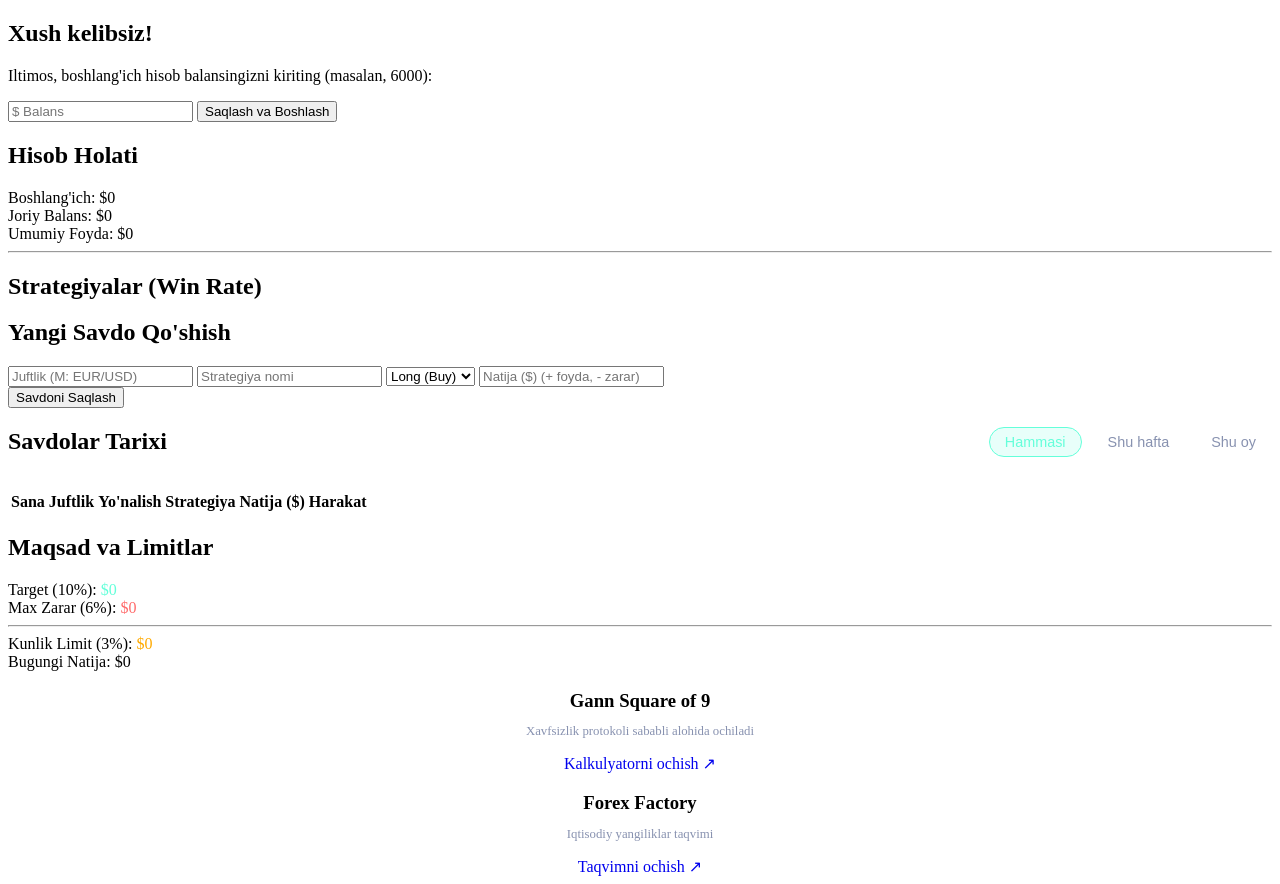
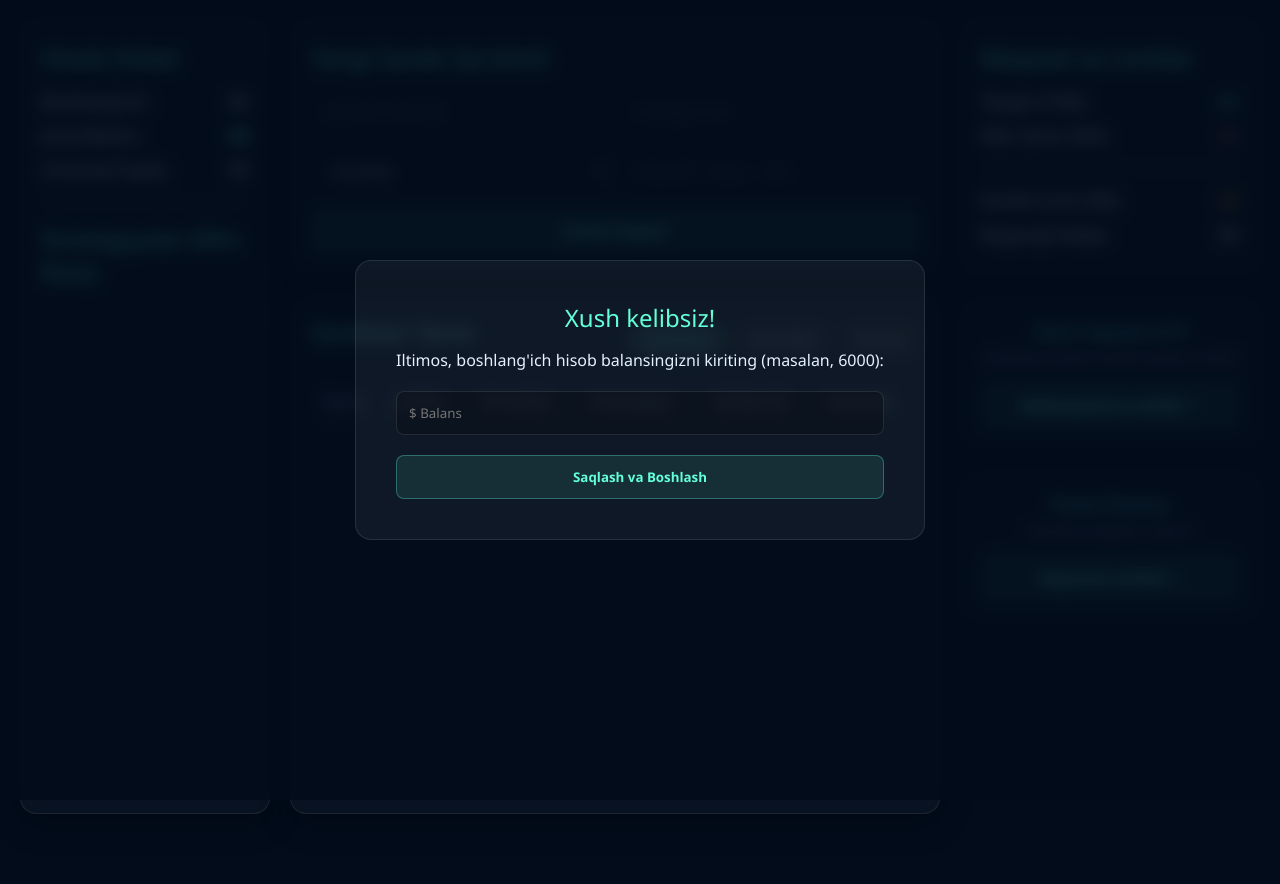
Before and after one commit to jorjwinston/jorjwinston.github.io, a plain HTML site: page index.html in a window 1280 px wide. After the commit the page ends 814 px from the top, so only its background shows below. Drawn offline with Linux system fonts and the light colour scheme.

Commit message:
Update style.css

```diff
--- a/style.css
+++ b/style.css
@@ -1,4 +1,165 @@
-/* Filtrlash tugmalari */
+* {
+    margin: 0;
+    padding: 0;
+    box-sizing: border-box;
+    font-family: 'Segoe UI', Tahoma, Geneva, Verdana, sans-serif;
+}
+
+body {
+    background-color: #020c1b; /* Deep Navy Blue */
+    color: #e6f1ff;
+    height: 100vh;
+    overflow: hidden; /* Desktop uchun qotirilgan ekran */
+}
+
+/* Glassmorphism Asosi */
+.glass-panel {
+    background: rgba(255, 255, 255, 0.03);
+    backdrop-filter: blur(12px);
+    -webkit-backdrop-filter: blur(12px);
+    border: 1px solid rgba(255, 255, 255, 0.08);
+    border-radius: 16px;
+    padding: 20px;
+    box-shadow: 0 8px 32px 0 rgba(0, 0, 0, 0.3);
+}
+
+.container {
+    display: grid;
+    grid-template-columns: 250px 1fr 300px; /* O'ng panel kengligi biroz to'g'rilandi */
+    gap: 20px;
+    padding: 20px;
+    height: 100vh;
+}
+
+h2, h3 {
+    margin-bottom: 15px;
+    font-weight: 500;
+    color: #64ffda; /* Minimalist yashil urg'u */
+}
+
+hr {
+    border: 0;
+    height: 1px;
+    background: rgba(255, 255, 255, 0.1);
+    margin: 20px 0;
+}
+
+/* Statistika */
+.stat-box {
+    display: flex;
+    justify-content: space-between;
+    margin-bottom: 10px;
+    font-size: 1.1rem;
+}
+
+.highlight {
+    color: #64ffda;
+    font-weight: bold;
+}
+
+/* Formalar va Tugmalar */
+.form-grid {
+    display: grid;
+    grid-template-columns: 1fr 1fr;
+    gap: 15px;
+    margin-bottom: 15px;
+}
+
+input, select {
+    width: 100%;
+    padding: 12px;
+    background: rgba(0, 0, 0, 0.2);
+    border: 1px solid rgba(255, 255, 255, 0.1);
+    border-radius: 8px;
+    color: #e6f1ff;
+    outline: none;
+    transition: 0.3s;
+}
+
+input:focus, select:focus {
+    border-color: #64ffda;
+}
+
+.glass-btn {
+    width: 100%;
+    padding: 12px;
+    background: rgba(100, 255, 218, 0.1);
+    border: 1px solid rgba(100, 255, 218, 0.3);
+    color: #64ffda;
+    border-radius: 8px;
+    cursor: pointer;
+    font-weight: bold;
+    transition: 0.3s;
+}
+
+.glass-btn:hover {
+    background: rgba(100, 255, 218, 0.2);
+}
+
+.primary-btn {
+    grid-column: span 2;
+}
+
+/* Jadval */
+.table-section {
+    margin-top: 20px;
+    height: calc(100vh - 280px);
+    overflow-y: auto;
+}
+
+table {
+    width: 100%;
+    border-collapse: collapse;
+}
+
+th, td {
+    padding: 12px;
+    text-align: left;
+    border-bottom: 1px solid rgba(255, 255, 255, 0.05);
+}
+
+th {
+    color: #8892b0;
+}
+
+.profit { color: #64ffda; }
+.loss { color: #ff6b6b; }
+
+/* O'ng panel (Tools) */
+.tools-sidebar {
+    display: flex;
+    flex-direction: column;
+    gap: 20px;
+    overflow-y: auto;
+}
+
+/* Boshlang'ich Modal */
+.hidden { display: none !important; }
+
+.glass-modal {
+    position: fixed;
+    top: 0; left: 0; width: 100%; height: 100%;
+    background: rgba(2, 12, 27, 0.8);
+    backdrop-filter: blur(8px);
+    display: flex;
+    justify-content: center;
+    align-items: center;
+    z-index: 1000;
+}
+
+.modal-content {
+    background: rgba(255, 255, 255, 0.05);
+    padding: 40px;
+    border-radius: 16px;
+    border: 1px solid rgba(255, 255, 255, 0.1);
+    text-align: center;
+}
+
+.modal-content input {
+    margin: 20px 0;
+}
+
+/* Filtrlash tugmalari (Hafta/Oy) */
 .filter-group {
     display: flex;
     gap: 10px;
```
